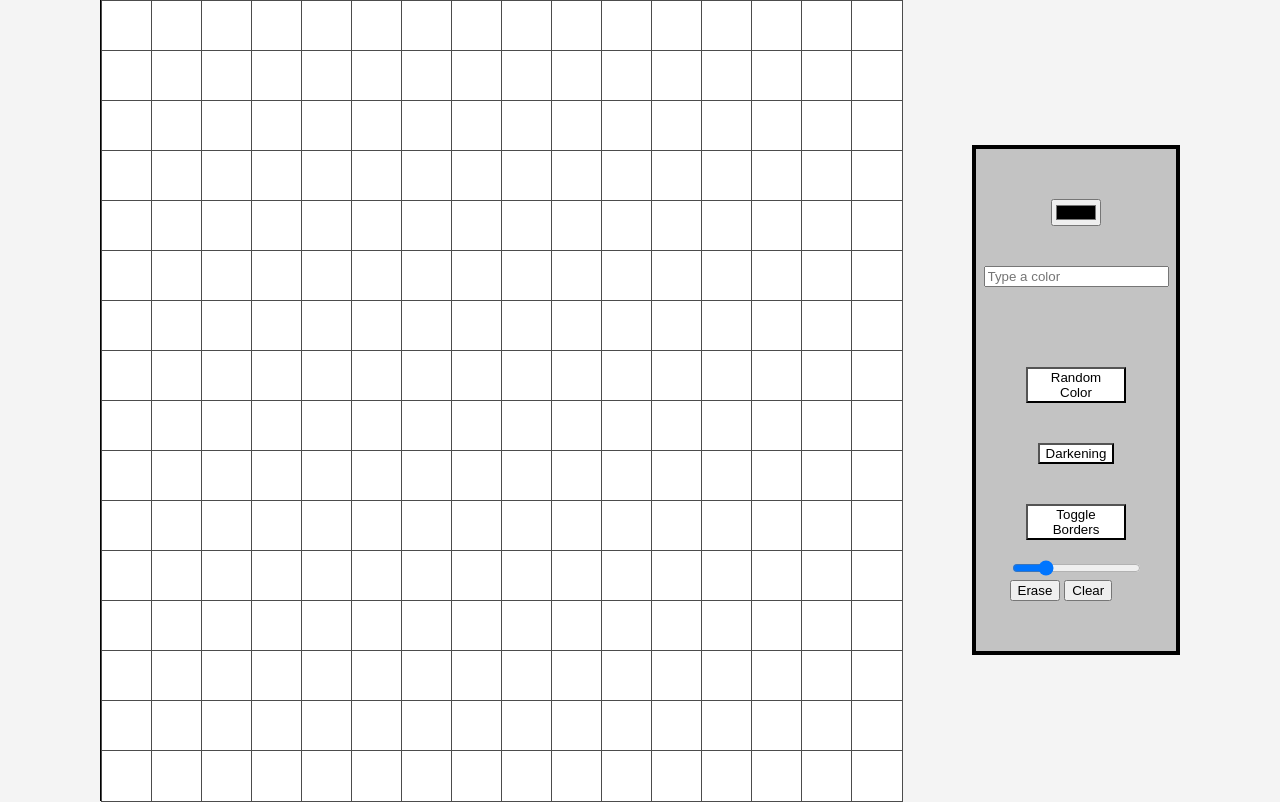
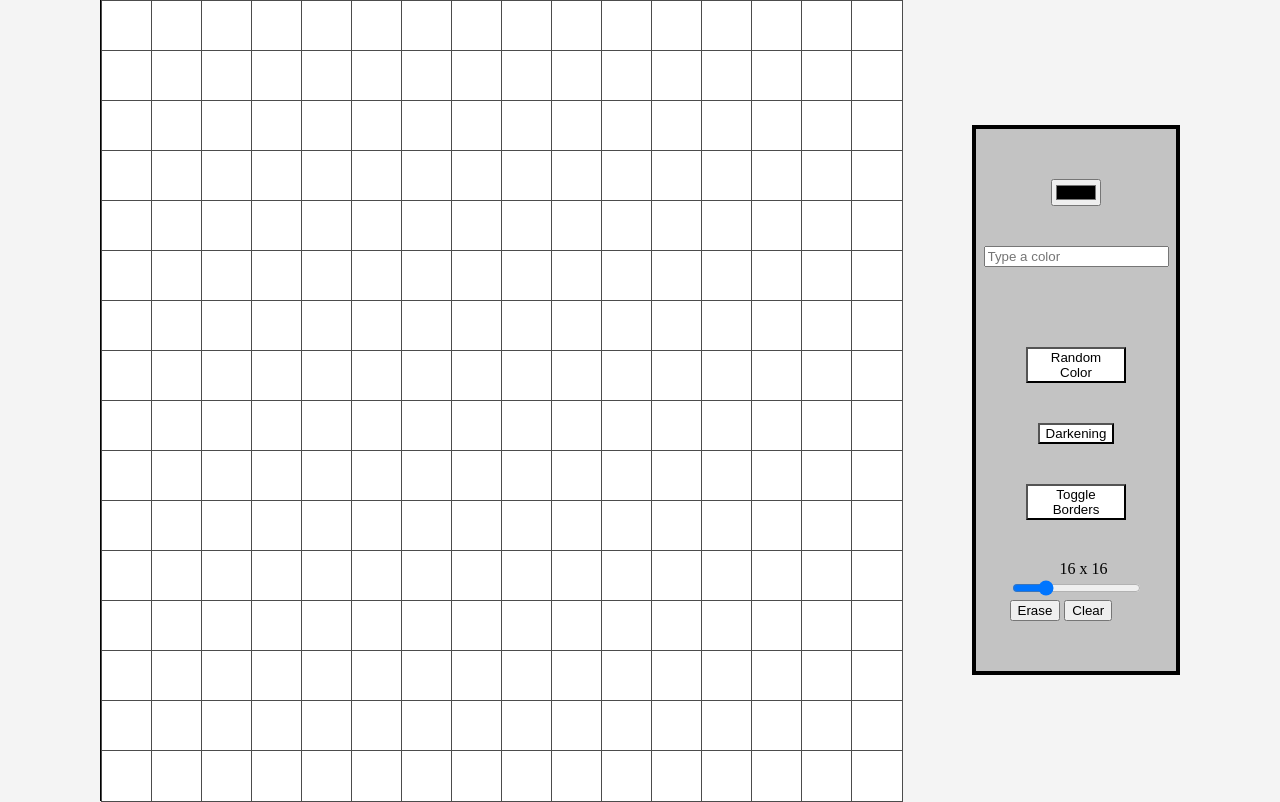
Before and after one commit to WildCard-NO/Etch-a-Sketch, a plain HTML site: page index.html in a window 1280 px wide. Drawn offline with Linux system fonts and the light colour scheme.

Commit message:
sizeValue

```diff
--- a/style.css
+++ b/style.css
@@ -39,7 +39,8 @@ body {
 
 
 #sizeValue {
-    margin-bottom: -40px
+    margin-bottom: 0px;
+    margin-left: 50px;
 }
 
 :root {
```
